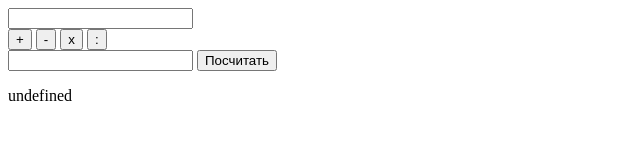
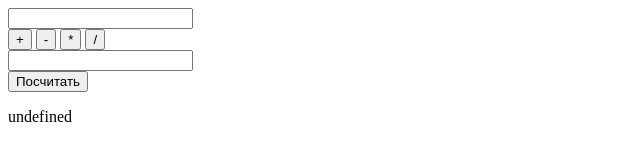
Before and after one commit to UralGaRa96/prostoy-calcul, a plain HTML site: page простой калькулятор/index.html in a window 1280 px wide. Both pictures are taken after a click on the button "Посчитать". Shown: the whole page, without its empty margins (0-640 px from the left). Drawn offline with Linux system fonts and the light colour scheme.

Commit message:
Add files via upload

```diff
--- a/простой калькулятор/app.js
+++ b/простой калькулятор/app.js
@@ -1,15 +1,15 @@
-	  // переменная, в которой хранится выбранное математическое действие //
-	  let op;
+	  // переменная, c математическим действием  //
+	  let xui;
 
 	  // функция расчёта //
-	  function func() {
+	  function fu() {
 	  	// переменная для результата //
 	    let result;
 	    // получаем первое и второе число //
 	    let num1 = Number(document.getElementById("num1").value);
 	    let num2 = Number(document.getElementById("num2").value);
 	    // смотрим, что было в переменной с действием, и действуем исходя из этого //
-	    switch (op) {
+	    switch (xui) {
 	      case '+':
 	        result = num1 + num2;
 	        break;
--- a/простой калькулятор/index.html
+++ b/простой калькулятор/index.html
@@ -8,19 +8,18 @@
 	<!-- поле ввода первого числа -->
 	<input id="num1" />
 
-	<!-- блок с кнопками -->
+	<!-- блок с кнопками и ебаным onclickом! -->
     <div id="operator_btns">
-        <button id="plus" onclick="op='+'">+</button>
-        <button id="minus" onclick="op='-'">-</button>
-        <button id="times" onclick="op='*'">x</button>
-        <button id="divide" onclick="op='/'">:</button>
+        <button id="plus" onclick="xui='+'">+</button>
+        <button id="minus" onclick="xui='-'">-</button>
+        <button id="times" onclick="xui='*'">*</button>
+        <button id="divide" onclick="xui='/'">/</button>
       </div>
-
 	<!-- поле ввода второго числа -->
 	<input id="num2" />
-
-	<!-- кнопка для расчётов -->
-	<button onclick="func()">Посчитать</button>
+	<!-- кнопка для расчётов ебучий  onclick="fu()"  -->
+    <br>
+	<button onclick="fu()">Посчитать</button>
 
 	<!-- здесь будет результат -->
 	<p id="result"></p>
```
